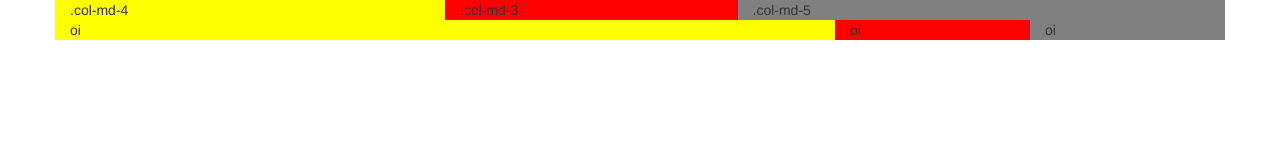
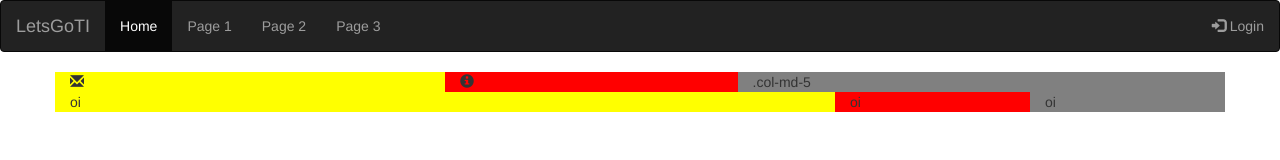
Before and after one commit to serrarenato/bootstrapPost1, a plain HTML site: page index.html in a window 1280 px wide. Drawn offline with Linux system fonts and the light colour scheme.

Commit message:
VERSAO FINAL

```diff
--- a/index.html
+++ b/index.html
@@ -4,12 +4,31 @@
         <meta charset="UTF-8" />
         <title>Loja LetsGoJava</title>
 		<link rel="stylesheet" href="css/bootstrap.min.css" />
+
     </head>
     <body>
+	<script src="js/bootstrap.min.js" type="text/javascript"></script>
+	<nav class="navbar navbar-inverse">
+		<div class="container-fluid">
+			<div class="navbar-header">
+				<a class="navbar-brand" href="#">LetsGoTI</a>
+			</div>
+			<ul class="nav navbar-nav">
+			  <li class="active"><a href="#">Home</a></li>
+			  <li><a href="#">Page 1</a></li>
+			  <li><a href="#">Page 2</a></li>
+			  <li><a href="#">Page 3</a></li>
+			</ul>
+			<ul class="nav navbar-nav navbar-right">
+				<li><a href="#"><span class="glyphicon glyphicon-log-in"></span> Login</a></li>
+			 </ul>
+		</div>
+	</nav>
 		<div class="container">
 			<div class="row">
-				  <div class="col-md-4 col-xs-6" style="background-color:yellow;">.col-md-4</div>
-				  <div class="col-md-3 col-xs-6" style="background-color:red;">.col-md-3</div>
+
+				  <div class="col-md-4 col-xs-6" style="background-color:yellow;"><span class="glyphicon glyphicon-envelope"></span></div>
+				  <div class="col-md-3 col-xs-6" style="background-color:red;"><span class="glyphicon glyphicon-info-sign"></span></div>
 				  <div class="col-md-5 col-xs-6" style="background-color:gray;">.col-md-5</div>
 			</div>
 			<div class="row">
```
